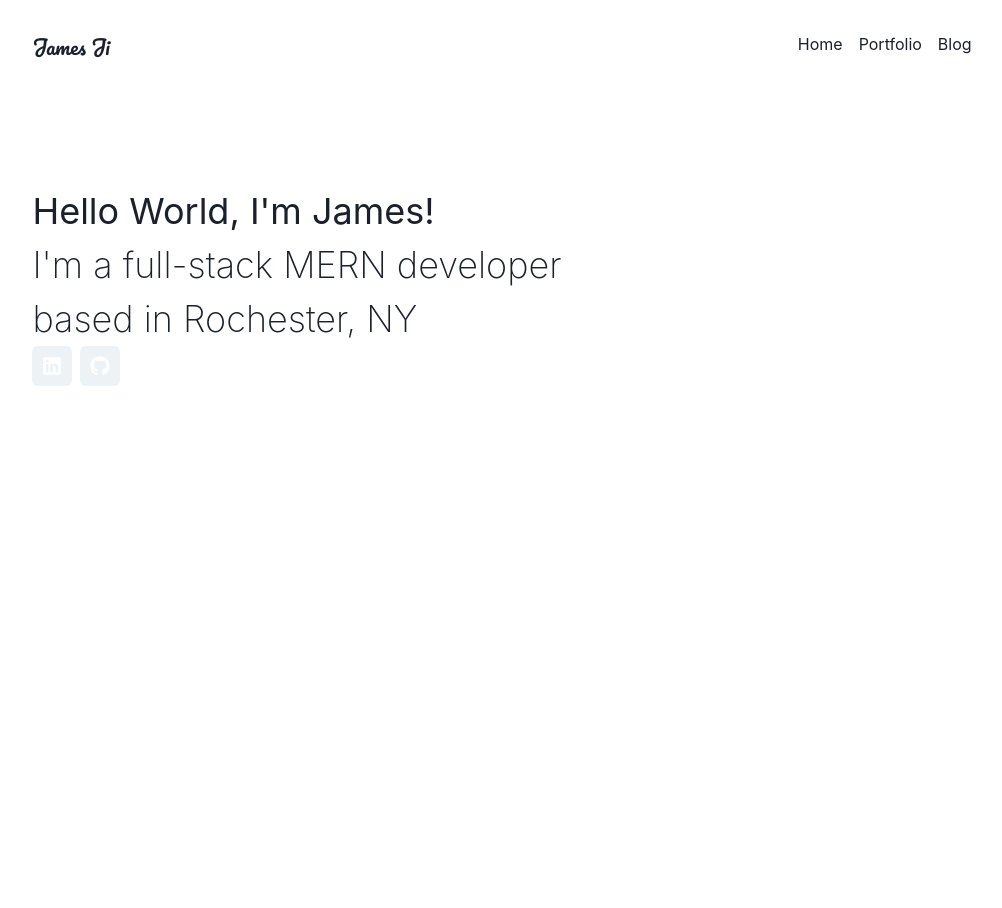
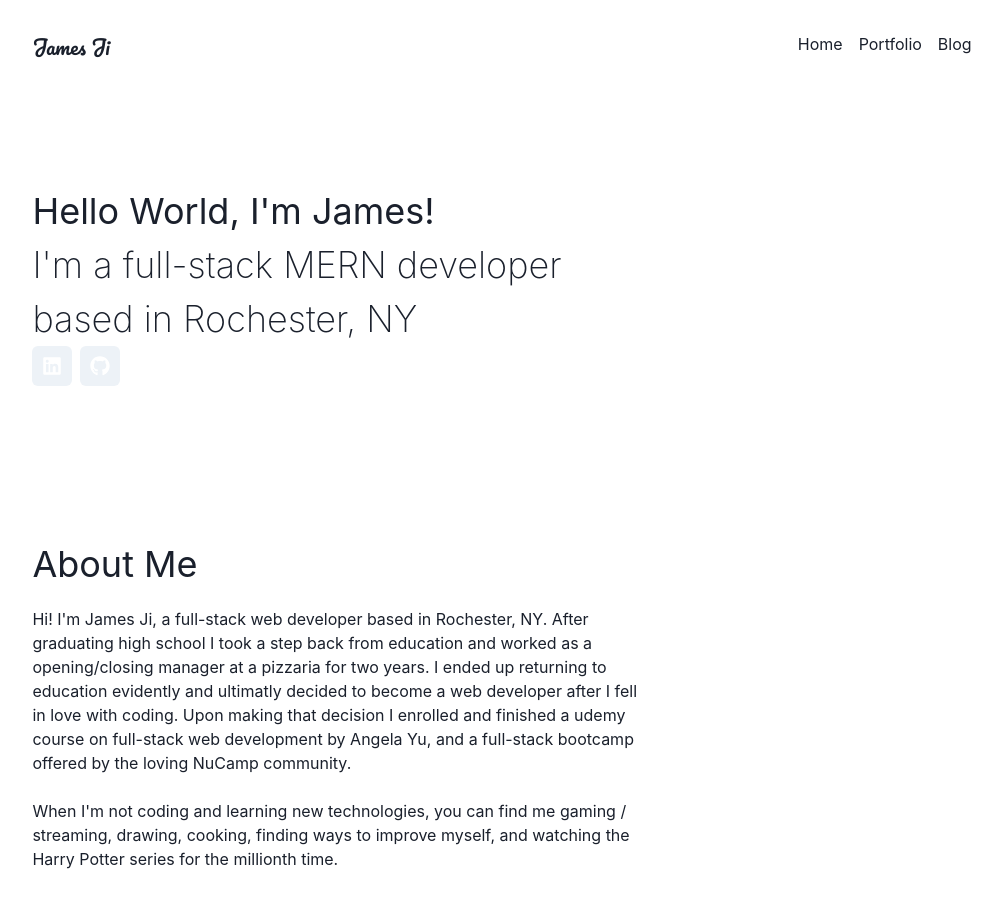
Before and after one commit to Sannnji/next-blog-portfolio, a Next.js app: page / in a window 1280 px wide. Shown: the top 908 px of the page, without its empty margins (134-1136 px from the left). Before the commit the page ends 800 px from the top, so only its background shows below. Built offline with nearby package versions, Linux system fonts and the light colour scheme.

Commit message:
added about me and section component

```diff
--- /dev/null
+++ b/components/Section.js
@@ -0,0 +1,10 @@
+import { Box, Text } from "@chakra-ui/react";
+
+export const Section = ({ heading, children }) => {
+  return (
+    <Box width={{ base: "auto", md: "65%" }}>
+      <Text fontSize="4xl" my={4}>{heading}</Text>
+      <Box>{children}</Box>
+    </Box>
+  );
+};
--- a/pages/index.js
+++ b/pages/index.js
@@ -2,10 +2,23 @@ import Head from "next/head";
 import { Box, Text } from "@chakra-ui/react";
 
 import { PageTitle } from "../components/PageTitle";
+import { Section } from "../components/Section";
 
 export default function Home() {
   const title = "Hello World, I'm James!";
   const subtitle = "I'm a full-stack MERN developer based in Rochester, NY";
+
+  const aboutme1 = `Hi! I'm James Ji, a full-stack web developer based in Rochester, NY.
+  After graduating high school I took a step back from education and
+  worked as a opening/closing manager at a pizzaria for two years. I
+  ended up returning to education evidently and ultimatly decided to
+  become a web developer after I fell in love with coding. Upon making
+  that decision I enrolled and finished a udemy course on full-stack web
+  development by Angela Yu, and a full-stack bootcamp offered by the
+  loving NuCamp community.`;
+  const aboutme2 = `When I'm not coding and learning new technologies, you can find me
+  gaming / streaming, drawing, cooking, finding ways to improve myself,
+  and watching the Harry Potter series for the millionth time.`;
 
   return (
     <>
@@ -14,7 +27,12 @@ export default function Home() {
         <link rel="icon" href="/favicon.ico" />
       </Head>
 
-      <PageTitle title={title} subtitle={subtitle} />
+      <PageTitle title={title} subtitle={subtitle} my="7%"/>
+      <Section heading="About Me">
+        <Text>{aboutme1}</Text>
+        <br />
+        <Text>{aboutme2}</Text>
+      </Section>
     </>
   );
 }
```
